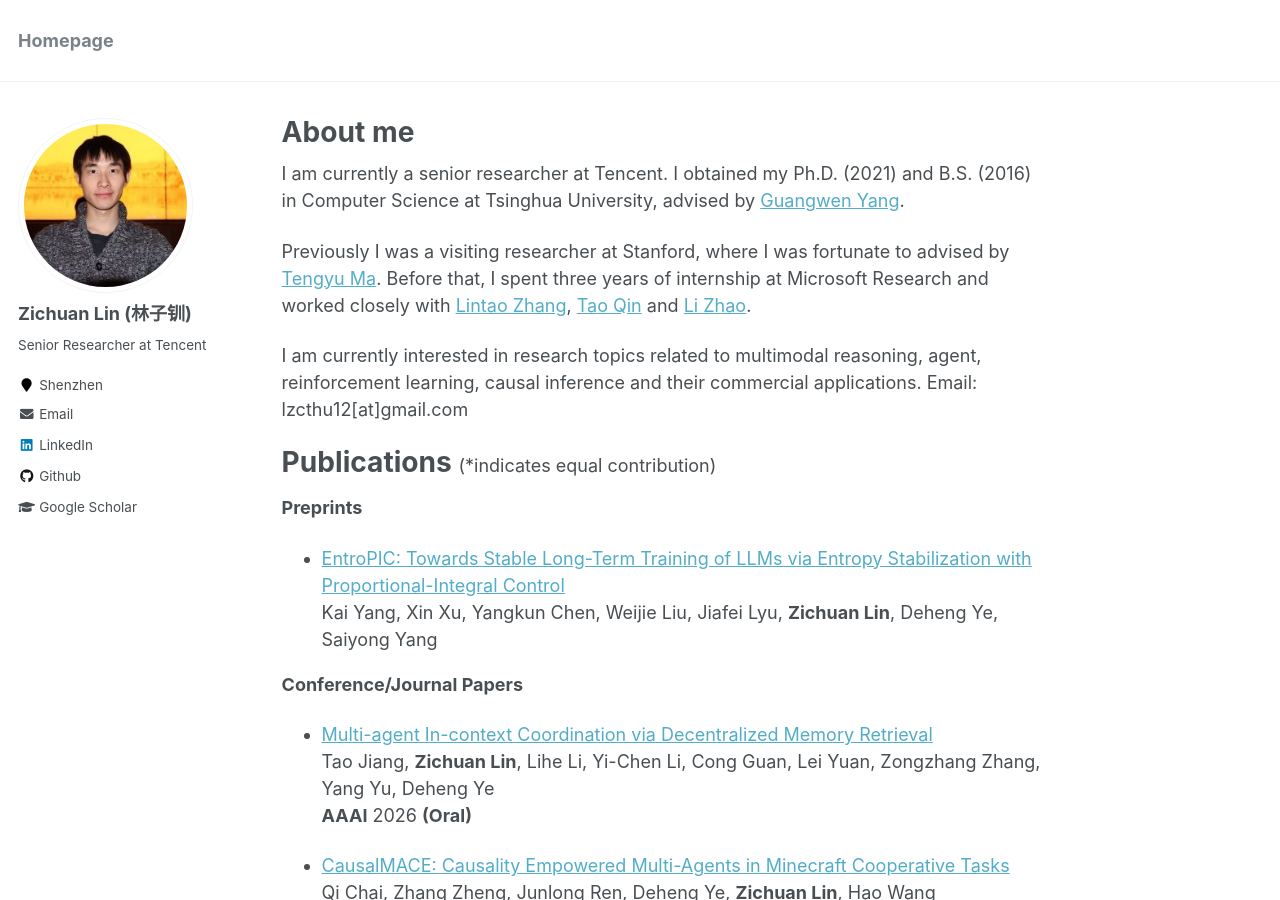
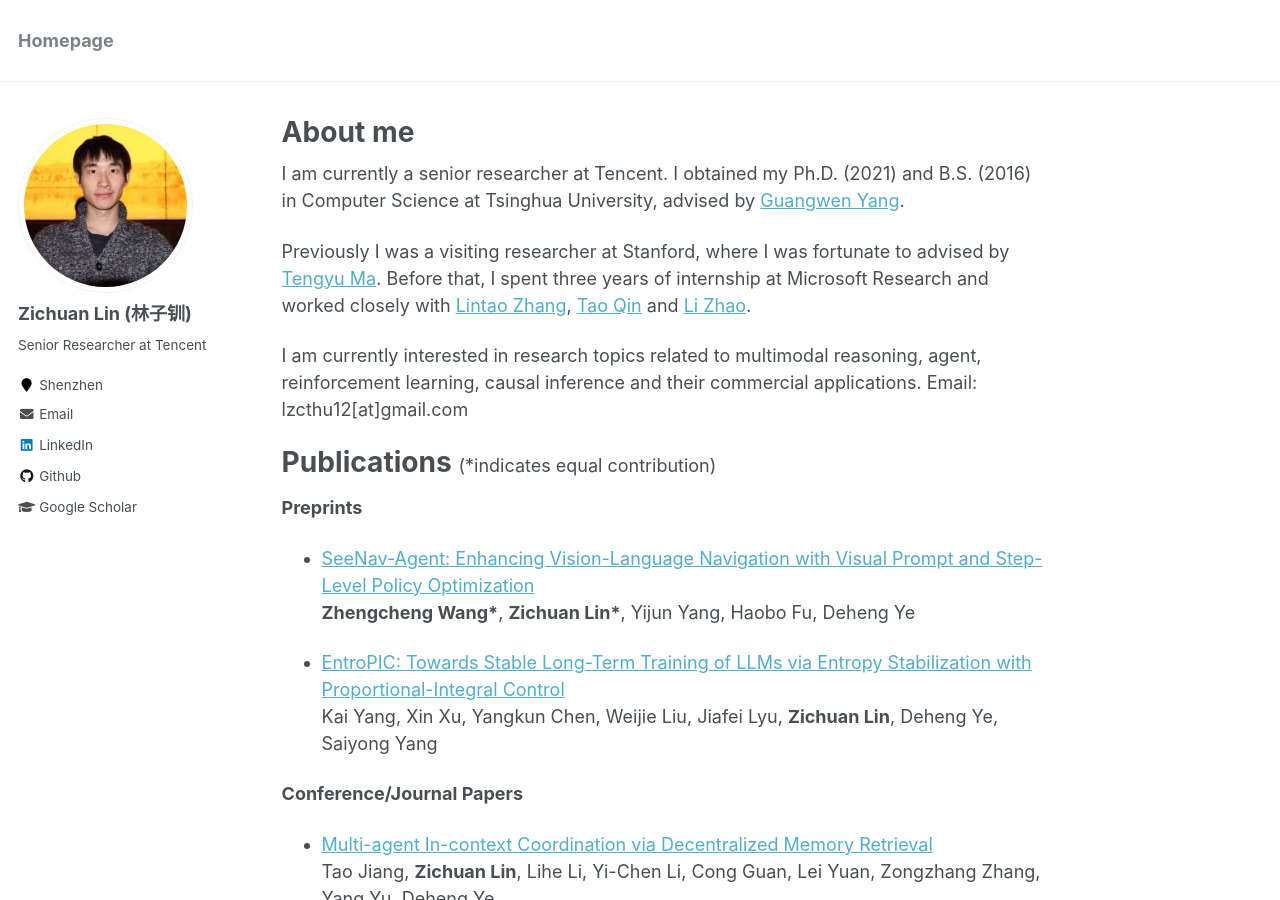
Before and after one commit to LinZichuan/linzichuan.github.io, a Jekyll site: the page built from _pages/about.md, in a window 1280 px wide and 900 px high. Built offline with Jekyll 4.4.1, drawn with Linux system fonts in a browser that asks for light colours; formulas are drawn with MathJax 3.

Commit message:
Update about.md

```diff
--- a/_pages/about.md
+++ b/_pages/about.md
@@ -22,6 +22,9 @@ Publications <span style="font-weight: normal; font-size: 18px">(*indicates equa
 <!-- (* represents equal contribution) -->
 
 **Preprints**
+
+- [SeeNav-Agent: Enhancing Vision-Language Navigation with Visual Prompt and Step-Level Policy Optimization](https://arxiv.org/abs/2512.02631) <br>
+**Zhengcheng Wang\***, **Zichuan Lin\***, Yijun Yang, Haobo Fu, Deheng Ye <br>
 
 - [EntroPIC: Towards Stable Long-Term Training of LLMs via Entropy Stabilization with Proportional-Integral Control](https://arxiv.org/abs/2511.15248) <br>
 Kai Yang, Xin Xu, Yangkun Chen, Weijie Liu, Jiafei Lyu, **Zichuan Lin**, Deheng Ye, Saiyong Yang <br>
```
